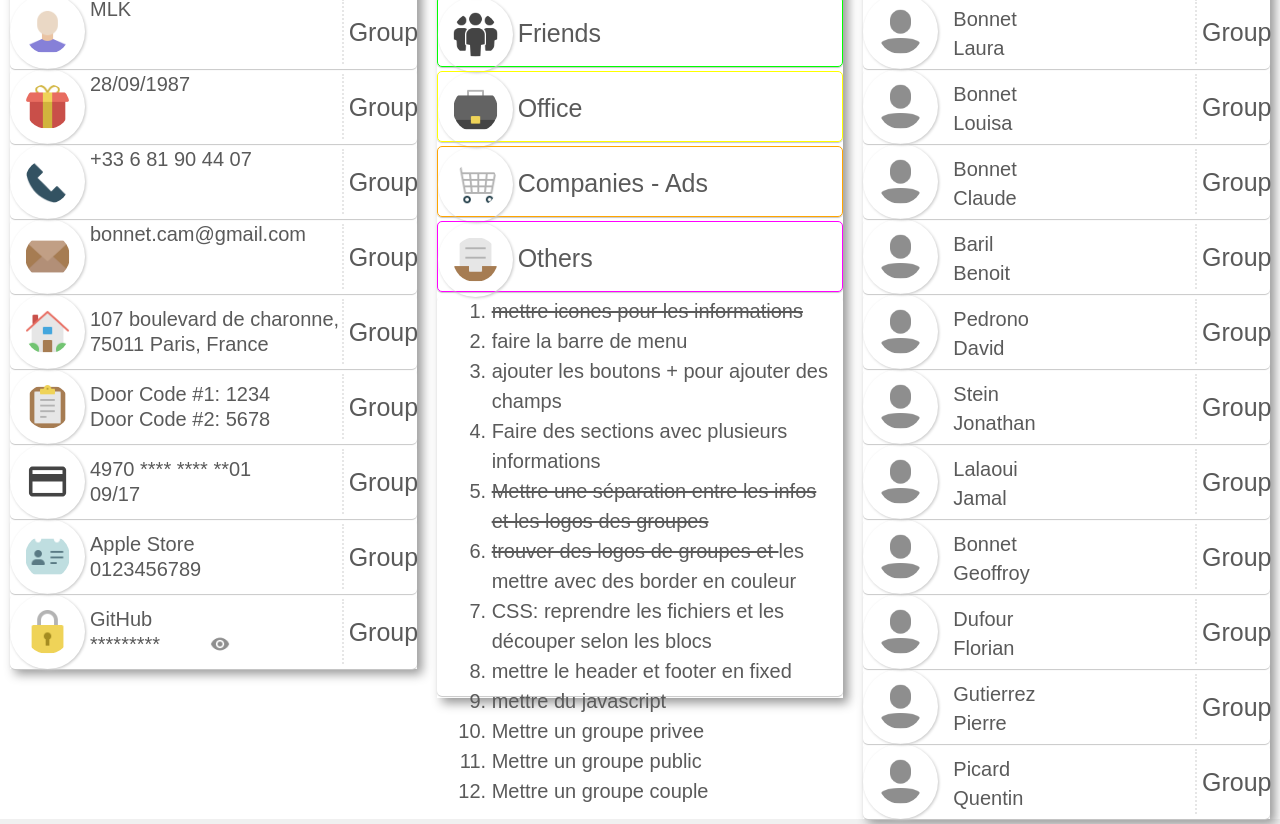
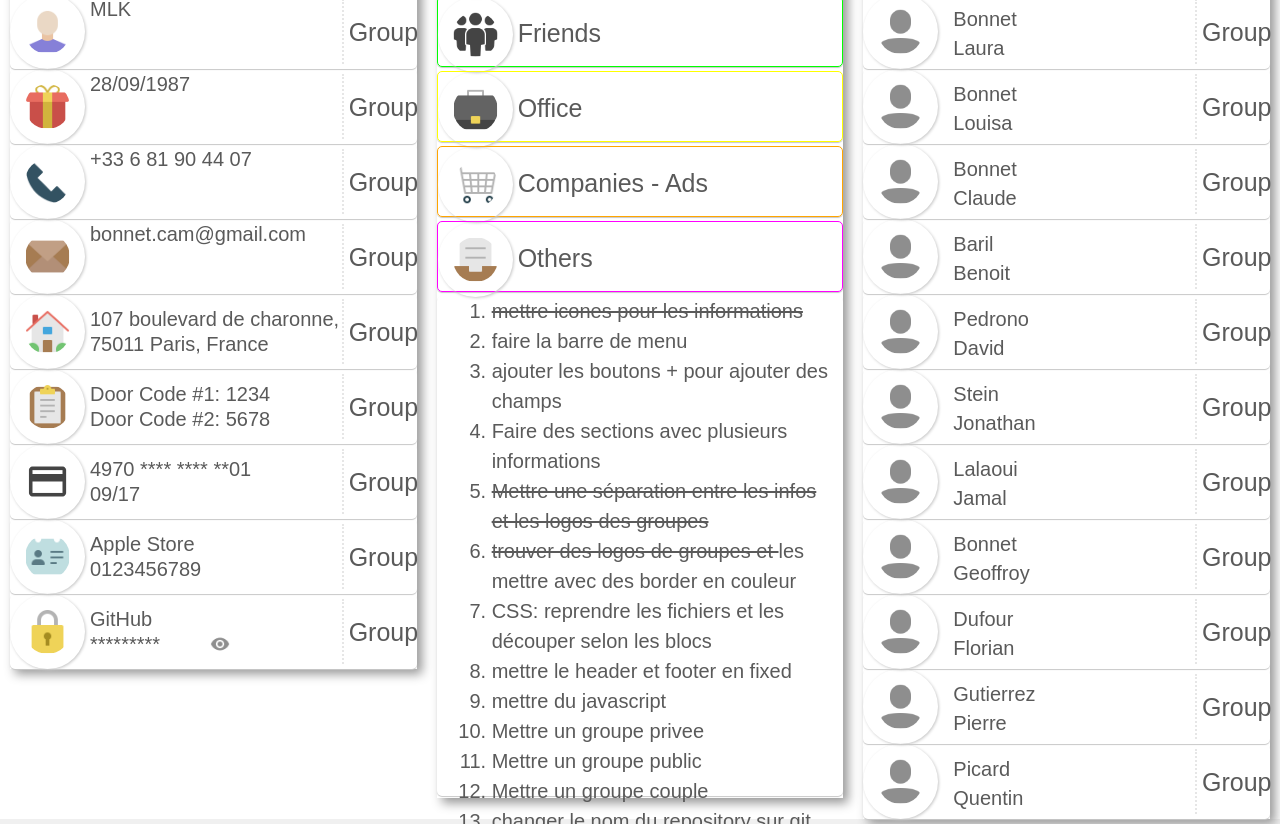
Before and after one commit to CamilleBonnet/MyContact, a plain HTML site: page Pages/dashboard.html in a window 1280 px wide. Shown: the part 207-1031 px from the top of the page. Drawn offline with nearby package versions, Linux system fonts and the light colour scheme; a web font is replaced by a local one.

Commit message:
Change name of repo origin on git

```diff
--- a/Pages/dashboard.html
+++ b/Pages/dashboard.html
@@ -146,6 +146,7 @@
 								<li>Mettre un groupe privee</li>
 								<li>Mettre un groupe public</li>
 								<li>Mettre un groupe couple</li>
+								<li>changer le nom du repository sur git</li>
 							</ol>
 						</div>
       		</div>
--- a/css/components/dashboard.css
+++ b/css/components/dashboard.css
@@ -190,7 +190,7 @@
 }
 /*Temp GROUP!*/
 .group6{
-	height: 400px;
+	height: 500px;
 	font-size: 20px;
 }
 
```
